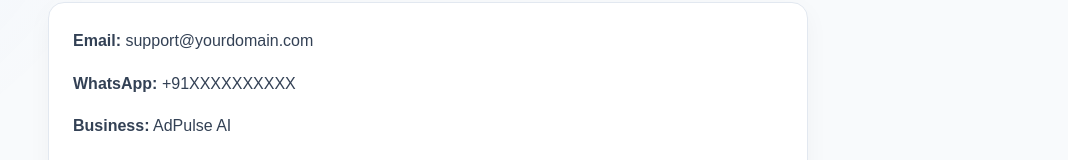
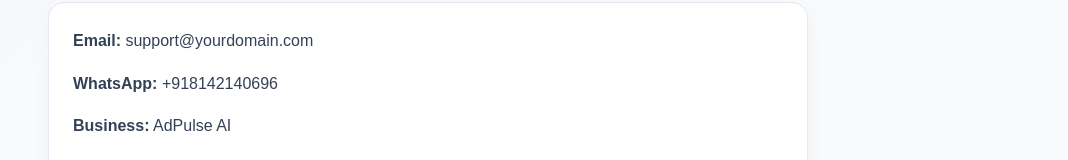
Before and after one commit to srinivarmab/adpulse-web, a Next.js app: page /contact in a window 1280 px wide. Shown: the part 176-336 px from the top of the page, without its empty margins (212-1280 px from the left). Built offline with nearby package versions, Linux system fonts and the light colour scheme.

Commit message:
Update page.js

```diff
--- a/app/contact/page.js
+++ b/app/contact/page.js
@@ -8,7 +8,7 @@ export default function ContactPage() {
 
       <div style={card}>
         <p style={item}><strong>Email:</strong> support@yourdomain.com</p>
-        <p style={item}><strong>WhatsApp:</strong> +91XXXXXXXXXX</p>
+        <p style={item}><strong>WhatsApp:</strong> +918142140696</p>
         <p style={item}><strong>Business:</strong> AdPulse AI</p>
         <p style={item}>
           For support, partnerships, API questions, managed services, or business
```
